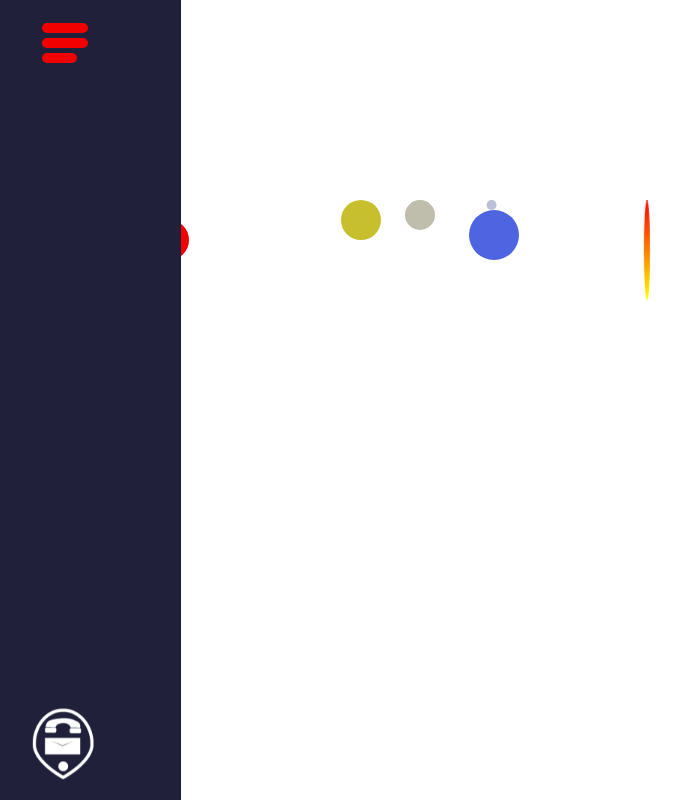
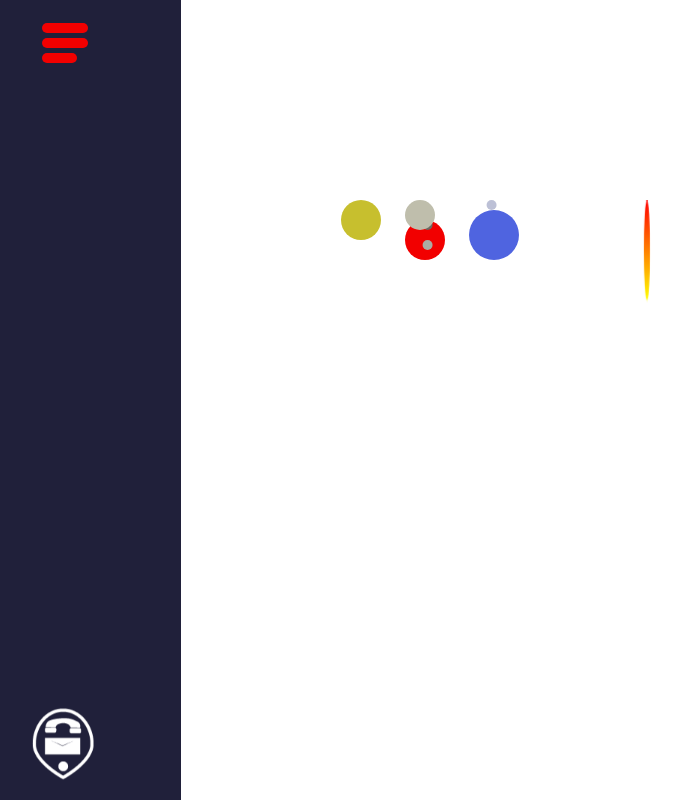
Before and after one commit to MikeTheFyke/MiFy, a Vue app in the folder client/: page / in a window 1280 px wide. Shown: the top 800 px of the page, without its empty margins (51-733 px from the left). Built offline with nearby package versions, Linux system fonts and the light colour scheme.

Commit message:
Adjsuted mars container positioning and gsap movement

```diff
--- a/client/src/components/Newvue.vue
+++ b/client/src/components/Newvue.vue
@@ -57,9 +57,9 @@ export default {
 
                 gsap.to("#mars-container", {
                     motionPath: {
-                        path:[ { x: 350, y: 50},
-                               { x: 755, y:0 },
-                               { x: 350, y:-25 },
+                        path:[ { x: 225, y: 50},
+                               { x: 450, y:0 },
+                               { x: 225, y:-25 },
                                { x: 0, y:0 },
                              ],
                 curviness: 1
@@ -154,7 +154,7 @@ export default {
 #mars-container{
     position: absolute;
     top: 0px;
-    left: 15%;
+    left: 35%;
 }
 
 #mars-element{
```
